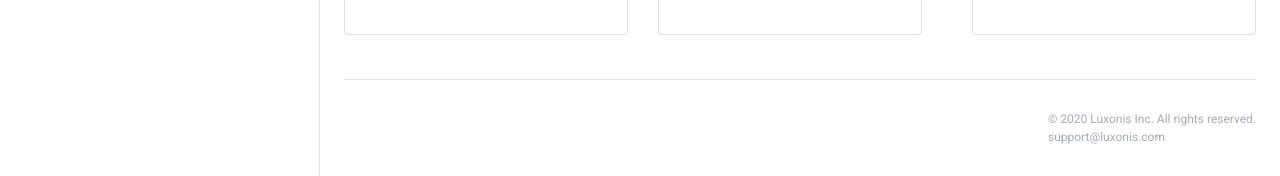
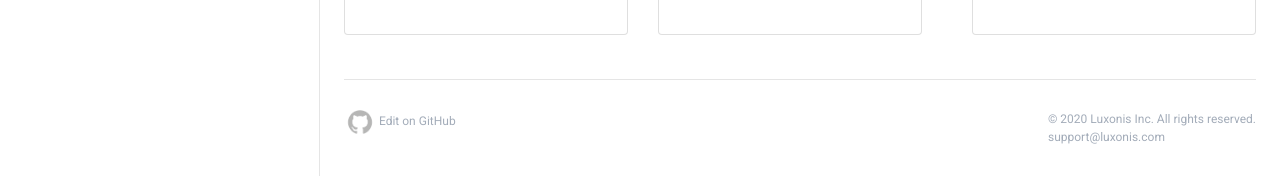
Before and after one commit to luxonis/depthai-docs-website, a Jekyll site: the page built from index.html, in a window 1280 px wide and 1400 px high, scrolled down 580 px. Shown: the part 1224-1400 px from the top of the window. Built offline with Jekyll 4.4.1, drawn with Linux system fonts in a browser that asks for light colours; nearby versions of some CDN libraries.

Commit message:
Adds Edit On GitHub link to footer

```diff
--- a/_config.yml
+++ b/_config.yml
@@ -17,3 +17,8 @@ collections:
     output: true
   products:
     output: true
+
+# Edit on GitHub
+# https://gist.github.com/Eeemil/e93ad054a73037f5bea3
+github_username: luxonis
+git_repo: depthai-docs-website
--- a/_includes/footer.html
+++ b/_includes/footer.html
@@ -1,5 +1,11 @@
 <div id="footer" class="container">
   <div class="row">
+    <div class="col">
+      <a href=https://github.com/{{ site.github_username }}/{{ site.git_repo }}/blob/master/{{ page.path }} class="git_button">
+        <img src="/images/github.png" alt="GitHub" />
+        Edit on GitHub
+      </a>
+    </div>
     <div class="col">
       <div style="{% if page.layout == "default" %} float:right {% endif %}">
         © 2020 Luxonis Inc. All rights reserved.<br/>
--- a/css/main.scss
+++ b/css/main.scss
@@ -176,7 +176,15 @@ nav#nav_search {
   a {
     color: #a3acb9;
   }
+
+  .git_button {
+    img {
+      height: 24px;
+      opacity: 0.3;
+    }
+  }
 }
+
 
 /*** datasets layout ****/
 
```
Also changed, not shown: images/github.png (added).
